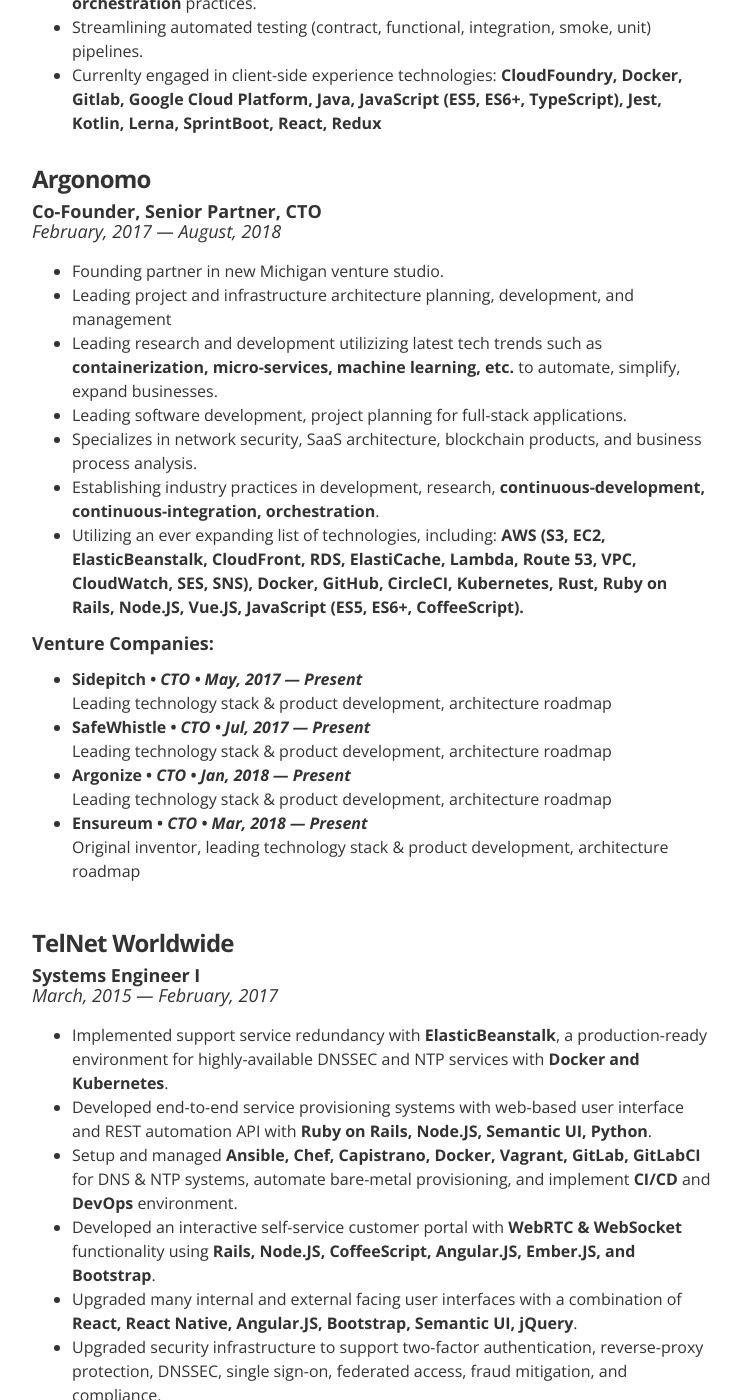
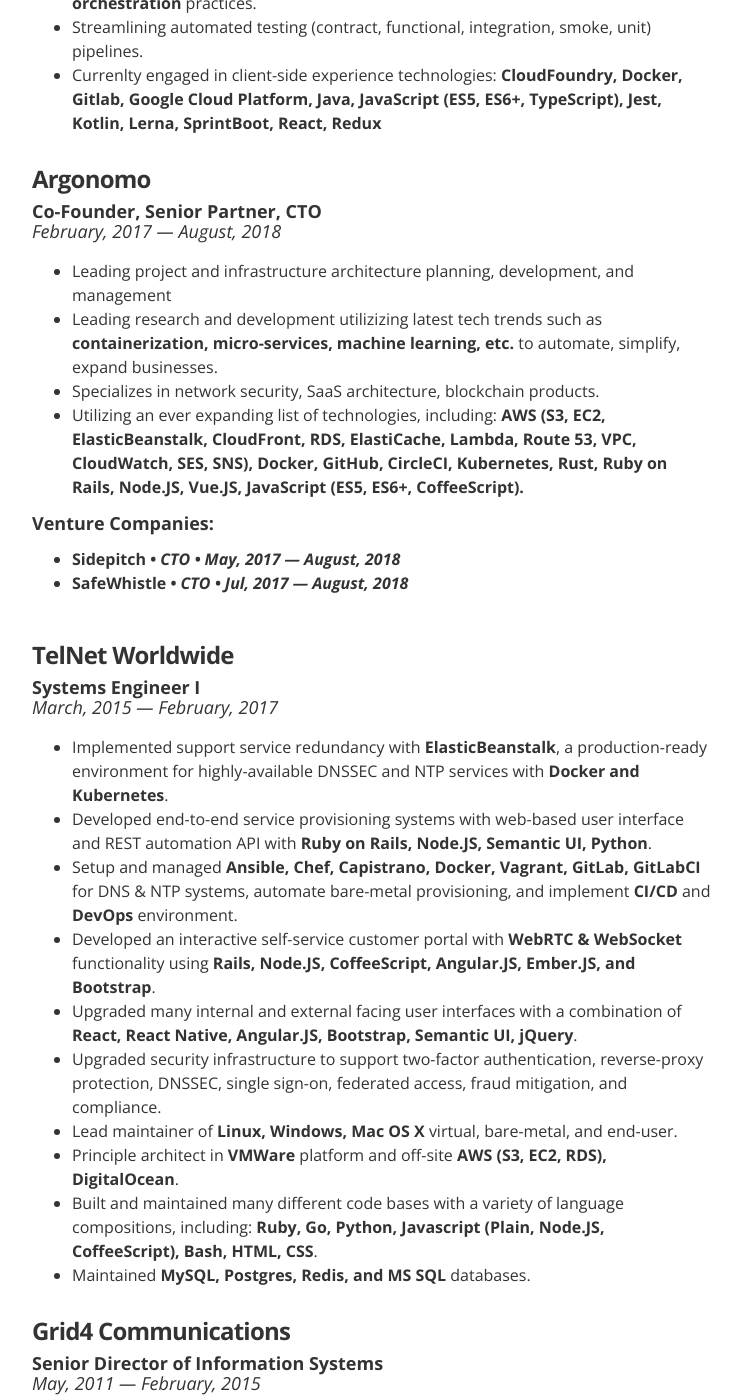
Before and after one commit to bryanculver/bryanculver.github.io, a Jekyll site: the page built from resume.html, in a window 1280 px wide and 1400 px high, scrolled down 859 px. Shown: the whole window, without its empty margins (268-1009 px from the left). Built offline with Jekyll 4.4.1, drawn with Linux system fonts in a browser that asks for light colours; some of the changed text lies outside the part shown.

Commit message:
Print-clean view of resume.

```diff
--- a/_layouts/resume.html
+++ b/_layouts/resume.html
@@ -80,26 +80,17 @@
           <h3 class="resume-item-title" itemprop="name">Argonomo</h3>
           <h4 class="resume-item-details" itemprop="description">Co-Founder, Senior Partner, CTO <br /><span>February, 2017 &mdash; August, 2018</span></h4>
           <ul class="resume-item-list">
-            <li>Founding partner in new Michigan venture studio.</li>
             <li>Leading project and infrastructure architecture planning, development, and management</li>
             <li>Leading research and development utilizizing latest tech trends such as <strong>containerization, micro-services, machine learning, etc.</strong> to automate, simplify, expand businesses.</li>
-            <li>Leading software development, project planning for full-stack applications.</li>
             <li>
-              Specializes in network security, SaaS architecture, blockchain products, and business process analysis.
+              Specializes in network security, SaaS architecture, blockchain products.
             </li>
-            <li>Establishing industry practices in development, research, <strong>continuous-development, continuous-integration, orchestration</strong>.</li>
             <li>Utilizing an ever expanding list of technologies, including: <strong>AWS (S3, EC2, ElasticBeanstalk, CloudFront, RDS, ElastiCache, Lambda, Route 53, VPC, CloudWatch, SES, SNS), Docker, GitHub, CircleCI, Kubernetes, Rust, Ruby on Rails, Node.JS, Vue.JS, JavaScript (ES5, ES6+, CoffeeScript).</strong></li>
           </ul>
           <h4 class="resume-item-details" itemprop="description">Venture Companies:</h4>
           <ul class="resume-item-list">
-            <li><strong>Sidepitch &bull;<i> CTO &bull; May, 2017 &mdash; Present</i></strong><br />
-              Leading technology stack &amp; product development, architecture roadmap</li>
-            <li><strong>SafeWhistle &bull;<i> CTO &bull; Jul, 2017 &mdash; Present</i></strong><br />
-              Leading technology stack &amp; product development, architecture roadmap</li>
-            <li><strong>Argonize &bull;<i> CTO &bull; Jan, 2018 &mdash; Present</i></strong><br />
-              Leading technology stack &amp; product development, architecture roadmap</li>
-            <li><strong>Ensureum &bull;<i> CTO &bull; Mar, 2018 &mdash; Present</i></strong><br />
-              Original inventor, leading technology stack &amp; product development, architecture roadmap</li>
+            <li><strong>Sidepitch &bull;<i> CTO &bull; May, 2017 &mdash; August, 2018</i></strong></li>
+            <li><strong>SafeWhistle &bull;<i> CTO &bull; Jul, 2017 &mdash; August, 2018</i></strong></li>
           </ul>
 
         </div><!-- end of resume-item -->
@@ -127,7 +118,7 @@
         <!-- another resume item -->
         <div class="resume-item" itemscope itemprop="worksFor" itemtype="//schema.org/Organization">
           <h3 class="resume-item-title" itemprop="name">Grid4 Communications</h3>
-          <h4 class="resume-item-details" itemprop="description">Web Developer to Senior Director of Information Systems<br /><span>May, 2011 &mdash; February, 2015</span></h4>
+          <h4 class="resume-item-details" itemprop="description">Senior Director of Information Systems<br /><span>May, 2011 &mdash; February, 2015</span></h4>
           <ul class="resume-item-list">
             <li>Built entire virtualization infrastructure comprised of <strong>VMWare</strong> products.</li>
             <li>Automated maintenance and customer turn up on <strong>Cisco and Adtran</strong> networks, using <strong>Ansible, Rails, Bootstrap</strong></li>
```
